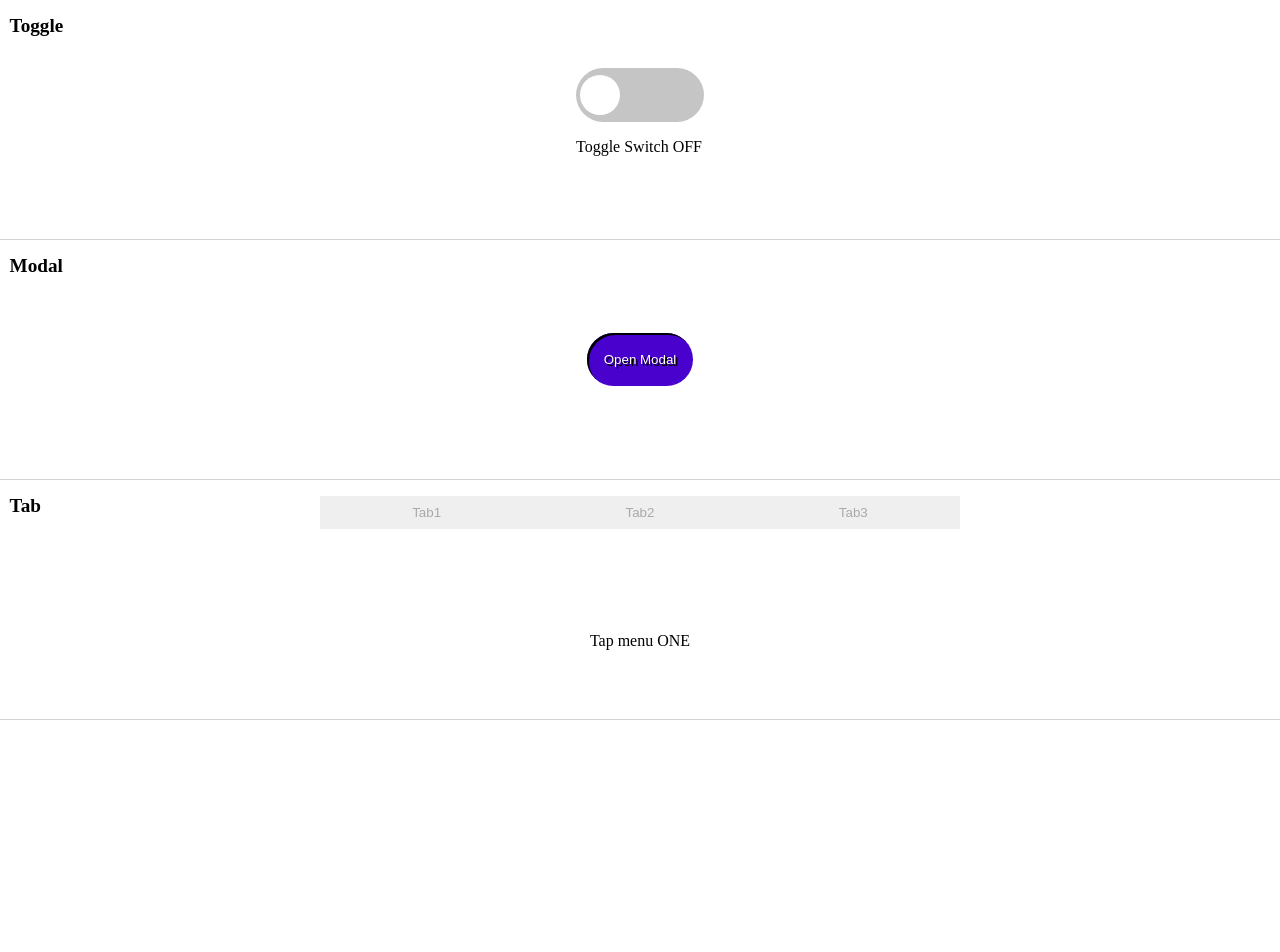
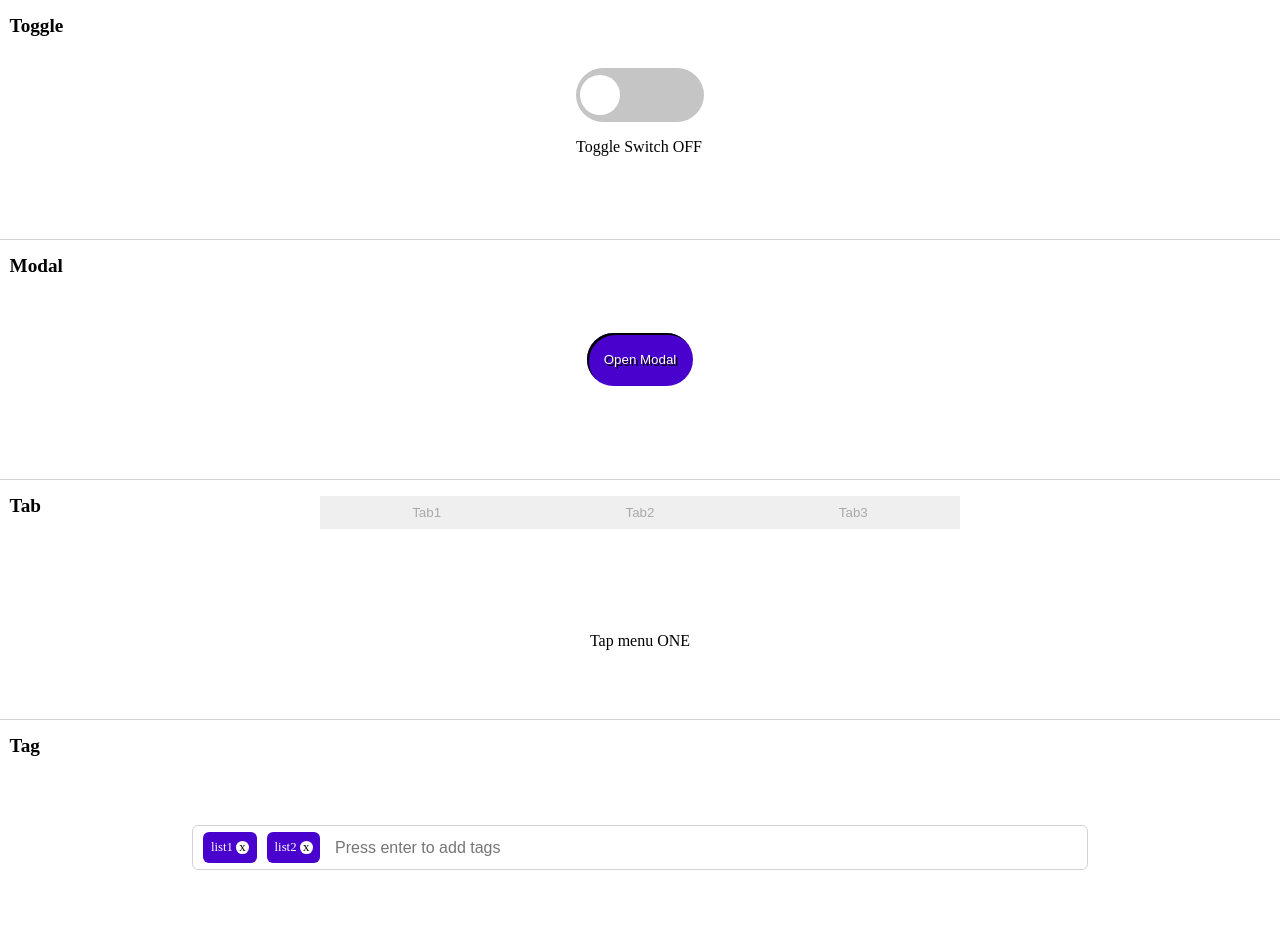
Before and after one commit to SpearJin/react_web_feature, a React (Create React App) app: page / in a window 1280 px wide. Shown: the top 952 px of the page. Before the commit the page ends 800 px from the top, so only its background shows below. Built offline with nearby package versions, Linux system fonts and the light colour scheme.

Commit message:
tag 마크업 & 스타일링

```diff
--- a/src/app.jsx
+++ b/src/app.jsx
@@ -3,6 +3,7 @@ import './app.css';
 
 import Modal from './components/modal/modal';
 import Tab from './components/tab/tab';
+import Tag from './components/tag/tag';
 import Toggle from './components/toggle/toggle';
 
 const App = (props) => (
@@ -10,6 +11,7 @@ const App = (props) => (
     <Toggle />
     <Modal />
     <Tab />
+    <Tag />
   </div>
 );
 
--- /dev/null
+++ b/src/components/tag/tag.css
@@ -0,0 +1,65 @@
+.tag {
+  display: flex;
+  justify-content: center;
+  position: relative;
+  width: 100%;
+  height: 15rem;
+  padding-top: 1em;
+  border-bottom: 1px solid lightgray;
+}
+
+.tag_container {
+  display: flex;
+  flex-direction: column;
+  justify-content: center;
+  align-items: center;
+  width: 100%;
+  height: 100%;
+}
+
+.tag_list {
+  position: relative;
+  display: flex;
+  align-items: center;
+  width: 70%;
+  height: 20%;
+  padding: 0;
+  border-radius: 6px;
+  border: 1px solid lightgray;
+}
+
+.tag_list:focus-within {
+  border-color: black;
+}
+
+.tag_item {
+  margin-left: 0.8em;
+  padding: 0.6em;
+  border-radius: 6px;
+  background-color: #4902ce;
+  color: #fff;
+  font-size: 0.8rem;
+  list-style: none;
+}
+
+.tag_item-delete {
+  display: inline-block;
+  width: 1em;
+  height: 1em;
+  line-height: 1em;
+  border-radius: 50%;
+  background-color: #fff;
+  color: #000;
+  text-align: center;
+  cursor: pointer;
+}
+
+.tag_input {
+  height: 100%;
+  margin-left: 0.8em;
+  border: none;
+  font-size: 1rem;
+  background-color: #fff;
+  appearance: none;
+  outline: none;
+}
--- /dev/null
+++ b/src/components/tag/tag.jsx
@@ -0,0 +1,24 @@
+import React, { useState } from 'react';
+import './tag.css';
+
+const Tag = (props) => {
+  const [tagList, setTagList] = useState(['list1', 'list2']);
+
+  return (
+    <div className='tag'>
+      <h1 className='title'>Tag</h1>
+      <div className='tag_container'>
+        <ul className='tag_list' htmlFor='in'>
+          {tagList.map((tag) => (
+            <li className='tag_item'>
+              {tag} <span className='tag_item-delete'>x</span>
+            </li>
+          ))}
+          <input className='tag_input' id='in' type='text' placeholder='Press enter to add tags'></input>
+        </ul>
+      </div>
+    </div>
+  );
+};
+
+export default Tag;
--- a/src/components/toggle/toggle.css
+++ b/src/components/toggle/toggle.css
@@ -42,6 +42,7 @@
   box-shadow: inset 2px 2px 6px #000;
   transition: 300ms ease-in;
 }
+
 .toggle_span.active {
   width: 100%;
 }
```
